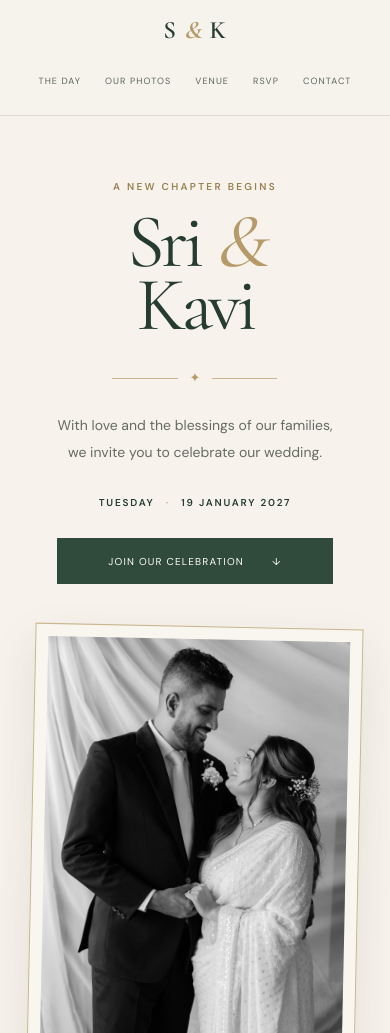
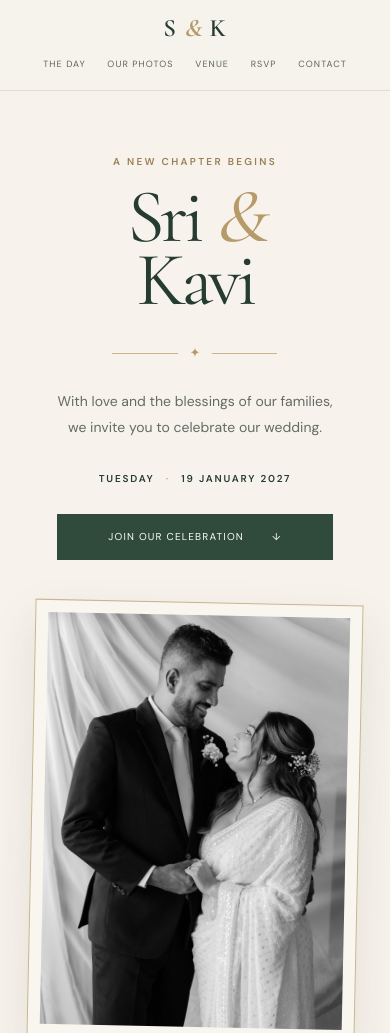
Before and after one commit to itsfeo/website-sk, a plain HTML site: page index.html in a window 390 px wide. Shown: the top 1033 px of the page. Drawn offline with nearby package versions, Linux system fonts and the light colour scheme.

Commit message:
version-6

```diff
--- a/styles.css
+++ b/styles.css
@@ -208,3 +208,15 @@ img { max-width: 100%; }
   .venue-art { padding: 40px 6vw; }
   .venue-art-inner h3 { font-size: 32px; }
 }
+
+/* ---- Header: stack and centre on all phone widths ---- */
+@media (max-width: 760px) {
+  .topbar { display: flex; flex-direction: column; align-items: center; justify-content: center; gap: 8px; padding-top: 16px; padding-bottom: 10px; text-align: center; }
+  .brand { white-space: nowrap; }
+  nav { width: 100%; justify-content: center; flex-wrap: wrap; gap: 0 clamp(10px, 3.5vw, 22px); margin: 0; padding: 0; }
+  nav a { white-space: nowrap; }
+}
+@media (max-width: 350px) {
+  nav { gap: 0 9px; }
+  nav a { font-size: 8px; letter-spacing: .08em; padding: 8px 0; }
+}
```
